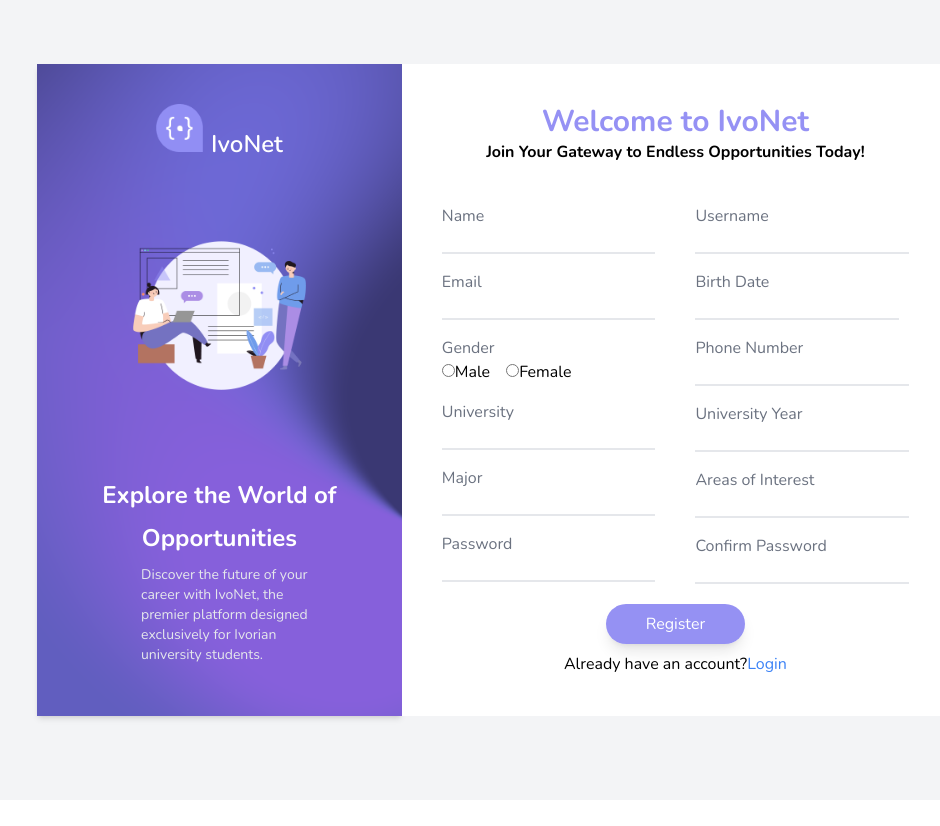
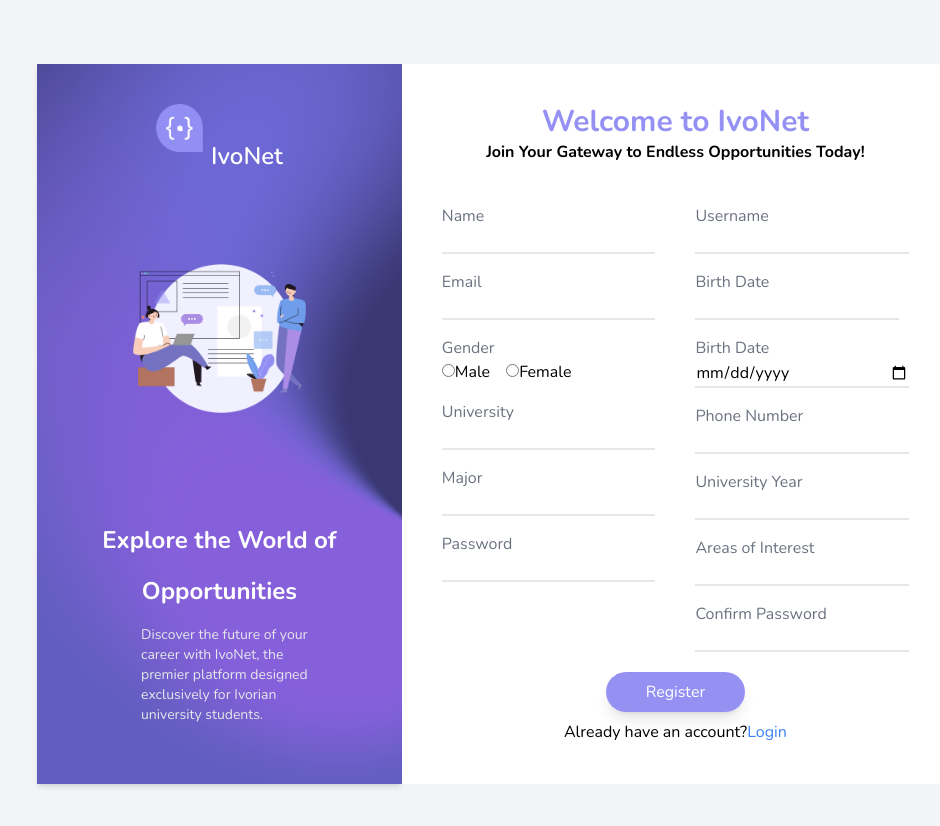
Before and after one commit to Ameerat10/ivonet, a React (Vite) app in the folder frontend/ivonet/: page /register in a window 1280 px wide. Shown: the top 826 px of the page, without its empty margins (147-1087 px from the left). Before the commit the page ends 800 px from the top, so only its background shows below. Built offline with nearby package versions, Linux system fonts and the light colour scheme.

Commit message:
"date format"

```diff
--- a/frontend/ivonet/src/pages/Register.jsx
+++ b/frontend/ivonet/src/pages/Register.jsx
@@ -126,6 +126,10 @@ const Register = () => {
               />
             </div>
                 <div>
+                <label className='text-gray-500'>Birth Date</label><br />
+                <input type="date" name="birth_date" value={formData.birth_date} onChange={handleChange} className="border-b-2 w-full focus:outline-none" />
+                </div>
+             <div>
                <label className='text-gray-500'>Phone Number</label><br />
                <input type="tel" name="phone_number" value={formData.phone_number} onChange={handleChange} className="border-b-2 w-full focus:outline-none" />
              </div>
@@ -154,3 +158,143 @@ const Register = () => {
  };
 
  export default Register;
+
+
+// import React, { useState } from 'react';
+// import axios from 'axios';
+// import { useNavigate, Link } from 'react-router-dom';
+// import ivonetlogo from '../assets/ivonetlogo.png';
+// import ivonetimg from '../assets/ivonetimg.png';
+
+// const Register = () => {
+//   const [formData, setFormData] = useState({
+//     username: '',
+//     password: '',
+//     confirmPassword: '',
+//     name: '',
+//     email: '',
+//     birth_date: '',
+//     gender: '',
+//     phone_number: '',
+//     university: '',
+//     university_year: '',
+//     major: '',
+//     areas_of_interest: '',
+//   });
+
+//   const [error, setError] = useState('');
+//   const navigate = useNavigate();
+
+//   const handleChange = (e) => {
+//     setFormData({
+//       ...formData,
+//       [e.target.name]: e.target.value,
+//     });
+//   };
+
+//   const handleSubmit = async (e) => {
+//     e.preventDefault();
+//     if (formData.password !== formData.confirmPassword) {
+//       setError('Passwords do not match');
+//       return;
+//     }
+//     try {
+//       const response = await axios.post('http://127.0.0.1:8000/api/auth/register/', formData);
+//       console.log(response.data);
+//       if (response.status === 201) {
+//         navigate('/login');
+//       }
+//     } catch (error) {
+//       console.error(error.response.data);
+//     }
+//   };
+
+//   return (
+//     <div className='grid grid-cols-5 py-10 px-40'>
+//       <div className='grid col-span-2 bg-purple-500 p-10 text-white shadow-md'>
+//         <div className='flex justify-center gap-2'>
+//           <img src={ivonetlogo} alt="" className='h-12' />
+//           <h1 className='flex items-center text-2xl font-semibold'>IvoNet</h1>
+//         </div>
+//         <div className='grid justify-center'>
+//           <img src={ivonetimg} alt="" className='p-14' />
+//         </div>
+//         <div className='grid justify-center'>
+//           <h2 className='flex justify-center font-bold text-2xl'>Explore the World of </h2>
+//           <span className='flex justify-center font-bold text-2xl'>Opportunities</span>
+//           <p className='flex justify-center px-10 ml-6 text-sm text-gray-200'>Discover the future of your career with IvoNet, the premier platform designed exclusively for Ivorian university students.</p>
+//         </div>
+//       </div>
+//       <form onSubmit={handleSubmit} className="space-y-4 p-10 col-span-3 bg-white">
+//         <div className='grid grid-cols-2 gap-10'>
+//           <div className='space-y-4'>
+//             <div>
+//               <label className='text-gray-500'>Name</label><br />
+//               <input type="text" name="name" value={formData.name} onChange={handleChange} className="border-b-2 w-full focus:outline-none" />
+//             </div>
+//             <div>
+//               <label className='text-gray-500'>Email</label><br />
+//               <input type="email" name="email" value={formData.email} onChange={handleChange} className="border-b-2 w-full focus:outline-none" />
+//             </div>
+//             <div>
+//               <label className='text-gray-500'>Gender</label><br />
+//               <div>
+//                 <label>
+//                   <input type="radio" name="gender" value="male" checked={formData.gender === 'male'} onChange={handleChange} />
+//                   Male
+//                 </label>
+//                 <label className="ml-4">
+//                   <input type="radio" name="gender" value="female" checked={formData.gender === 'female'} onChange={handleChange} />
+//                   Female
+//                 </label>
+//               </div>
+//             </div>
+//             <div>
+//               <label className='text-gray-500'>University</label><br />
+//               <input type="text" name="university" value={formData.university} onChange={handleChange} className="border-b-2 w-full focus:outline-none" />
+//             </div>
+//             <div>
+//               <label className='text-gray-500'>Major</label><br />
+//               <input type="text" name="major" value={formData.major} onChange={handleChange} className="border-b-2 w-full focus:outline-none" />
+//             </div>
+//             <div>
+//               <label className='text-gray-500'>Password</label><br />
+//               <input type="password" name="password" value={formData.password} onChange={handleChange} className="border-b-2 w-full focus:outline-none" />
+//             </div>
+//           </div>
+//           <div className='space-y-4'>
+//             <div>
+//               <label className='text-gray-500'>Username</label><br />
+//               <input type="text" name="username" value={formData.username} onChange={handleChange} className="border-b-2 w-full focus:outline-none" />
+//             </div>
+//             <div>
+//               <label className='text-gray-500'>Birth Date</label><br />
+//               <input type="date" name="birth_date" value={formData.birth_date} onChange={handleChange} className="border-b-2 w-full focus:outline-none" />
+//             </div>
+//             <div>
+//               <label className='text-gray-500'>Phone Number</label><br />
+//               <input type="tel" name="phone_number" value={formData.phone_number} onChange={handleChange} className="border-b-2 w-full focus:outline-none" />
+//             </div>
+//             <div>
+//               <label className='text-gray-500'>University Year</label><br />
+//               <input type="text" name="university_year" value={formData.university_year} onChange={handleChange} className="border-b-2 w-full focus:outline-none" />
+//             </div>
+//             <div>
+//               <label className='text-gray-500'>Areas of Interest</label><br />
+//               <input type="text" name="areas_of_interest" value={formData.areas_of_interest} onChange={handleChange} className="border-b-2 w-full focus:outline-none" />
+//             </div>
+//             <div>
+//               <label className='text-gray-500'>Confirm Password</label><br />
+//               <input type="password" name="confirmPassword" value={formData.confirmPassword} onChange={handleChange} className="border-b-2 w-full focus:outline-none" />
+//             </div>
+//           </div>
+//         </div>
+//         {error && <p className="text-red-500">{error}</p>}
+//         <button type="submit" className="flex justify-center bg-purple-500 text-white rounded px-4 py-2">Register</button>
+//         <p>Already have an account? <Link to='/login' className="text-blue-500">Login</Link></p>
+//       </form>
+//     </div>
+//   );
+// };
+
+// export default Register;
```
Also changed, not shown: 1 other file (tests, documents, lock files or other folders). Lines whose indentation alone changed are shown as unchanged.
